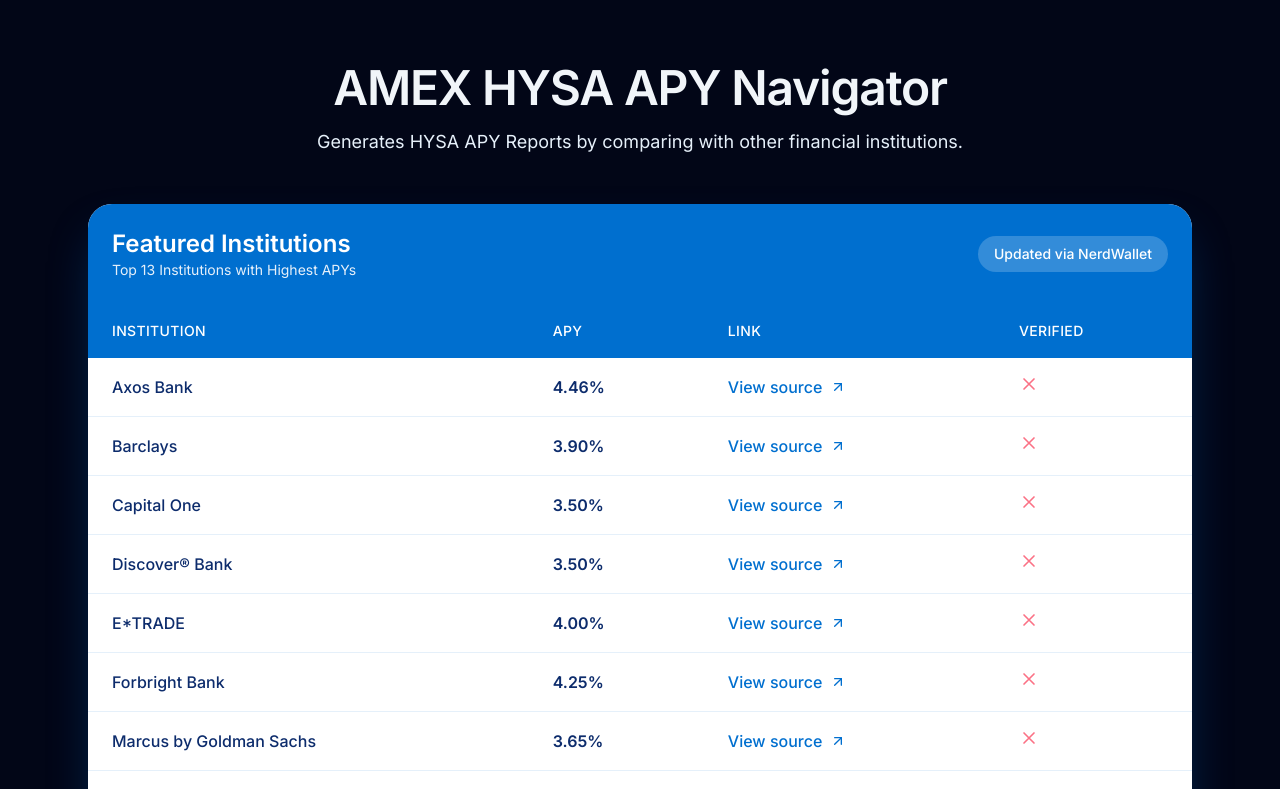
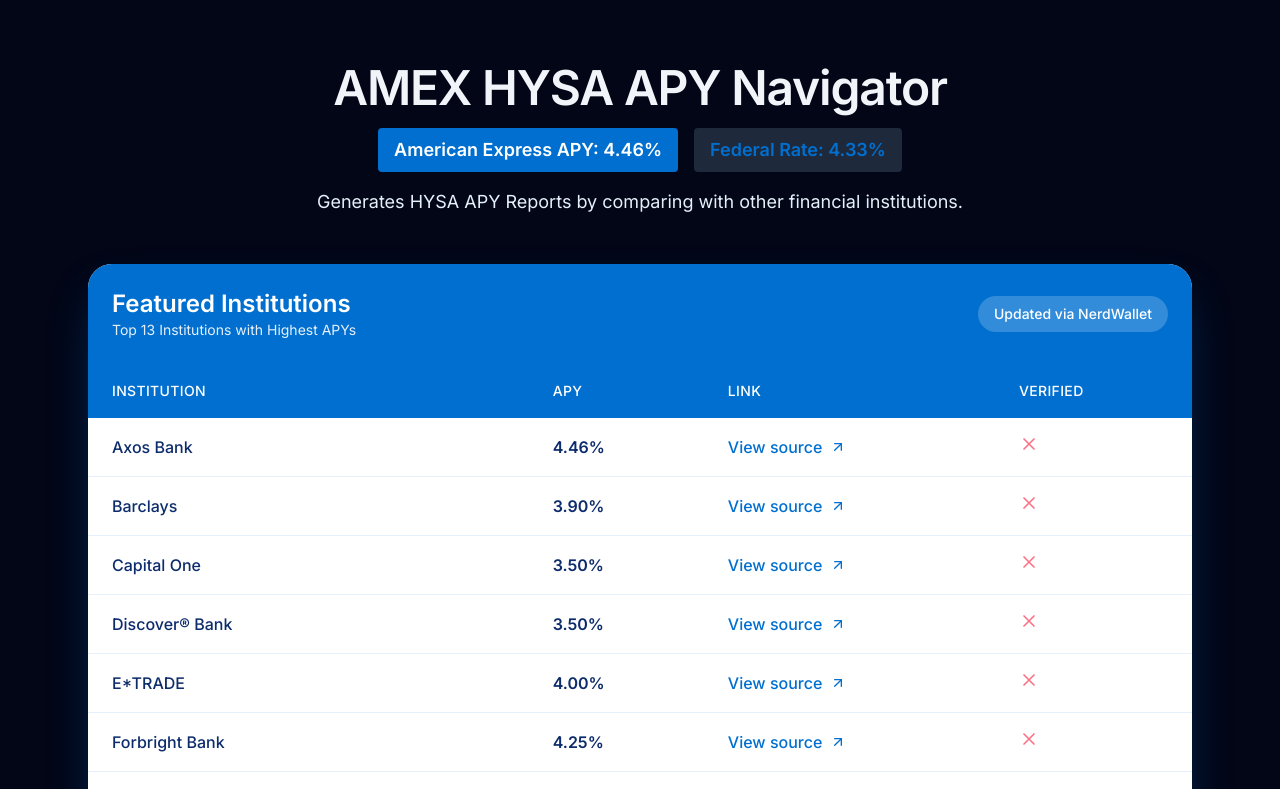
Before and after one commit to oyemello/HYSA-Reports, a React (Vite) app in the folder frontend/: page / in a window 1280 px wide. Shown: the top 789 px of the page. Built offline with nearby package versions, Linux system fonts and the light colour scheme.

Commit message:
refactor: remove forecast results/summary/table, show AMEX APY and federal rate above Featured Institutions

```diff
--- a/frontend/src/App.tsx
+++ b/frontend/src/App.tsx
@@ -1,5 +1,4 @@
 import { useEffect, useMemo, useState } from "react";
-import ProfitabilityForecastResults from "./ProfitabilityForecastResults";
 
 // PeerComparisonChart removed; app shows only Featured Institutions table.
 
@@ -57,6 +56,20 @@
   const [fetchState, setFetchState] = useState<FetchState>("idle");
   const [errorMessage, setErrorMessage] = useState<string | null>(null);
 
+  // Find APY and federal rate from forecast.json
+  const [apy, setApy] = useState<number | null>(null);
+  const [fedRate, setFedRate] = useState<number | null>(null);
+
+  useEffect(() => {
+    fetch(dataUrl("data/forecast.json"), { cache: "no-store" })
+      .then((res) => (res.ok ? res.json() : null))
+      .then((json) => {
+        if (!json) return;
+        setApy(json.inputs?.institution_apy ?? null);
+        setFedRate(json.inputs?.FRED?.FEDFUNDS?.value ?? null);
+      });
+  }, []);
+
   useEffect(() => {
     const fetchSnapshot = async () => {
       setFetchState("loading");
@@ -84,6 +97,18 @@
       <div className="mx-auto flex min-h-screen max-w-6xl flex-col px-6 py-16">
         <header className="text-center">
           <h1 className="text-4xl font-semibold tracking-tight sm:text-5xl">AMEX HYSA APY Navigator</h1>
+          <div className="mt-4 flex flex-col sm:flex-row items-center justify-center gap-4">
+            {apy !== null && (
+              <span className="inline-block rounded bg-amex-blue text-amex-white px-4 py-2 font-semibold text-lg">
+                American Express APY: {apy.toFixed(2)}%
+              </span>
+            )}
+            {fedRate !== null && (
+              <span className="inline-block rounded bg-slate-800 text-amex-blue px-4 py-2 font-semibold text-lg">
+                Federal Rate: {fedRate.toFixed(2)}%
+              </span>
+            )}
+          </div>
           <p className="mt-4 text-lg text-amex-blueLight">
             Generates HYSA APY Reports by comparing with other financial institutions.
           </p>
@@ -184,8 +209,6 @@
           </section>
         </main>
 
-        <ProfitabilityForecastResults />
-
         <footer className="mt-10 text-center text-xs text-amex-blueLight">
           American Express Internal Tool. Data generated via Firecrawl scraping &amp; Gemini fact checking. Refresh after rerunning the scraper.
         </footer>
```
